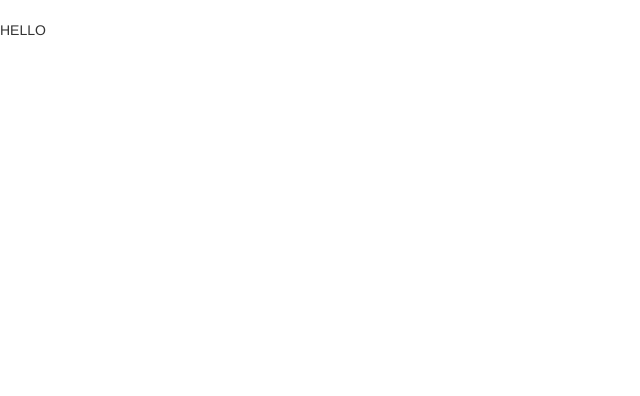
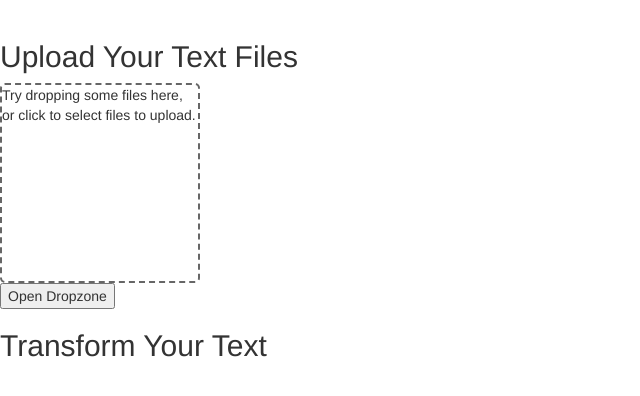
Before and after one commit to vlandham/1ocular, a React app: page / in a window 1280 px wide. Shown: the top 396 px of the page, without its empty margins (0-640 px from the left). Built offline with nearby package versions, Linux system fonts and the light colour scheme; the HTML template or start-up script is replaced by a standard one.

Commit message:
Redux and Immutable in my React

```diff
--- a/package.json
+++ b/package.json
@@ -45,8 +45,11 @@
   "dependencies": {
     "d3": "^3.5.10",
     "history": "^1.13.1",
+    "immutable": "^3.7.6",
     "lodash": "^3.10.1",
     "react": "^0.14.3",
-    "react-dom": "^0.14.3"
+    "react-dom": "^0.14.3",
+    "react-dropzone": "^3.3.0",
+    "redux": "^3.0.5"
   }
 }
--- /dev/null
+++ b/src/components/App.js
@@ -0,0 +1,29 @@
+import React from 'react';
+
+import  makeStore from '../model/store';
+
+
+import FileUpload from './FileUpload';
+
+export default class App extends React.Component {
+
+  constructor() {
+    super();
+
+    this.store = makeStore();
+
+    this.store.subscribe(() => {
+      this.setState(this.store.getState().toJS());
+    });
+  }
+
+  render() {
+    return (
+      <div>
+        <h2>Upload Your Text Files</h2>
+        <FileUpload />
+        <h2>Transform Your Text</h2>
+      </div>
+    );
+  }
+}
--- /dev/null
+++ b/src/components/FileUpload.js
@@ -0,0 +1,34 @@
+import React from 'react';
+
+import Dropzone from 'react-dropzone';
+
+export default class FileUpload extends React.Component {
+
+  constructor() {
+    super();
+  }
+
+  onDrop(files) {
+    this.setState({
+      files: files
+    });
+  }
+
+  onOpenClick() {
+    this.refs.dropzone.open();
+  }
+
+  render() {
+    return (
+      <div>
+        <Dropzone ref="dropzone" onDrop={this.onDrop.bind(this)} >
+          <div>Try dropping some files here, or click to select files to upload.</div>
+        </Dropzone>
+        <button type="button" onClick={this.onOpenClick.bind(this)}>
+          Open Dropzone
+        </button>
+      </div>
+    )
+  }
+
+}
--- a/src/index.js
+++ b/src/index.js
@@ -2,23 +2,11 @@
 import './style.js';
 import '../html/index.html';
 
-import React from 'react';
+import React from 'react'; //eslint: ignore
 import ReactDOM from "react-dom";
 
+import App from './components/App'
 
-class App extends React.Component {
 
-  constructor() {
-    super();
-  }
-
-  render() {
-    return (
-      <div>HELLO</div>
-    )
-
-  }
-
-}
 
 ReactDOM.render(<App />, document.querySelector("#main"));
--- /dev/null
+++ b/src/model/actions.js
@@ -0,0 +1,23 @@
+/*
+ * This module exports all the action types and action creators
+ * that the app uses. Actions are used to communicate intentions
+ * to change the state of the application and are commonly triggered
+ * by user interaction.
+ */
+
+/*
+ * action types
+ */
+export const ADD_TEXT = 'ADD_TEXT';
+export const REMOVE_TEXT = 'REMOVE_TEXT';
+
+/*
+ * action creators
+ */
+export function addText(textId, text) {
+  return { type: ADD_TEXT, textId, text };
+}
+
+export function removeText(textId) {
+  return { type: REMOVE_TEXT, textId };
+}
--- /dev/null
+++ b/src/model/reducer.js
@@ -0,0 +1,20 @@
+
+import Immutable from 'immutable';
+import { ADD_TEXT, REMOVE_TEXT } from './actions';
+
+export var INITIAL_STATE = Immutable.fromJS({
+  sourceTexts: {},
+  tokens: {},
+  options: {}
+});
+
+export default function reducer(state = INITIAL_STATE, action) {
+  switch (action.type) {
+    case ADD_TEXT:
+      return state;
+    case REMOVE_TEXT:
+      return state;
+    default:
+      return state;
+  }
+}
--- /dev/null
+++ b/src/model/store.js
@@ -0,0 +1,6 @@
+import { createStore } from 'redux';
+import reducer from './reducer';
+
+export default function makeStore() {
+  return createStore(reducer);
+}
```
